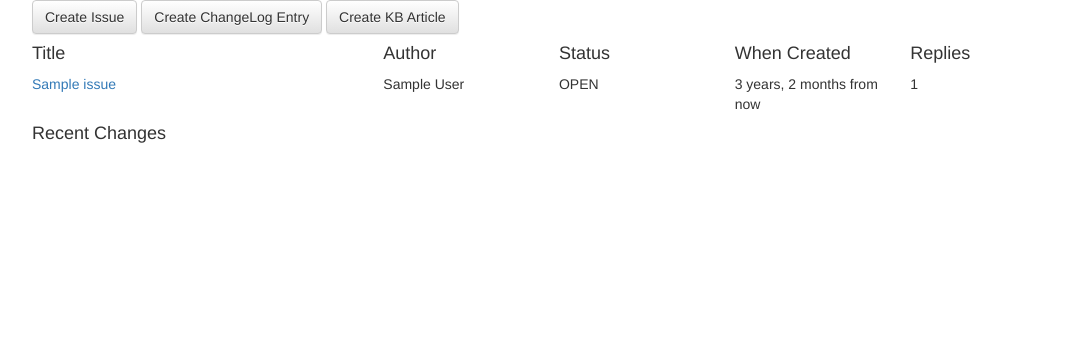
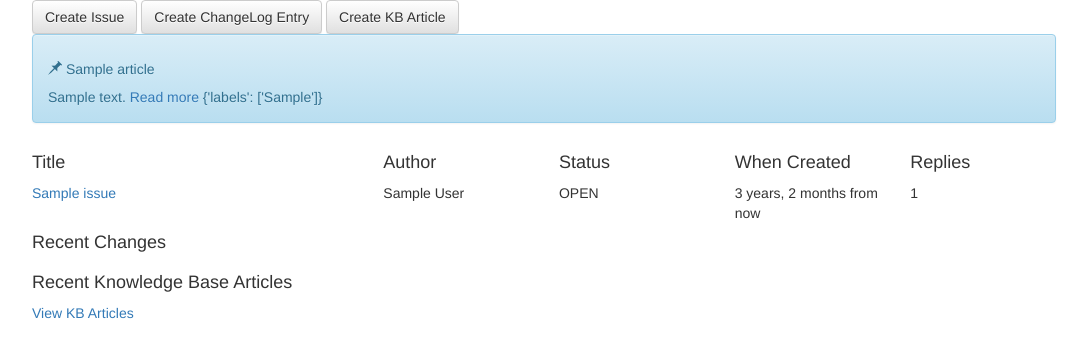
Before and after one commit to unisport/drunken-platypus, a Django app: page /helpdesk/ in a window 1280 px wide. Shown: the top 358 px of the page, without its empty margins (96-1183 px from the left). Run offline with Django 3.2, Linux system fonts and the light colour scheme; tables that the repository leaves empty hold one stand-in row (values such as "Sample post"); data that the repository does not hold is empty; some libraries are stand-ins or nearby versions.

Commit message:
Adding KB features

```diff
--- a/drunken_platypus/settings.py
+++ b/drunken_platypus/settings.py
@@ -65,6 +65,9 @@
                 'django.contrib.auth.context_processors.auth',
                 'django.contrib.messages.context_processors.messages',
             ],
+            'libraries': {
+                'helpdesk_extras': 'helpdesk.templatetags.helpdesk_extras',
+            }
         },
     },
 ]
--- a/helpdesk/models.py
+++ b/helpdesk/models.py
@@ -65,12 +65,25 @@
     # FIXME: Make this a real user
     author = models.CharField(max_length=100)
     topics = models.CharField(max_length=255)
+    pinned = models.BooleanField(default=False)
+
+    @staticmethod
+    def most_recent():
+        return Article.objects.filter(pinned=False).order_by('-created_at')[0:5]
+
+    @staticmethod
+    def most_recent_by_pinned():
+        return Article.objects.order_by('-created_at')
+
+    @staticmethod
+    def pinned_articles():
+        return Article.objects.order_by('-created_at')[0:5]
 
 # ModelForms
 class ArticleForm(ModelForm):
     class Meta:
         model = Article
-        fields = ['title', 'content', 'topics']
+        fields = ['title', 'content', 'topics', 'pinned']
         fields_required = ['title', 'content']
 
 class IssueForm(ModelForm):
--- a/helpdesk/templates/helpdesk/issue_index.html
+++ b/helpdesk/templates/helpdesk/issue_index.html
@@ -1,5 +1,6 @@
 {% extends 'base.html' %}
 {% load humanize %}
+{% load helpdesk_extras %}
 
 {% block content %}
 <div class="row">
@@ -9,6 +10,20 @@
         <a href="{% url 'article_new' %}" class="btn btn-default">Create KB Article</a>
     </div>
 </div>
+
+{% for article in pinned_articles %}
+<div class="row">
+    <div class="col-sm-12">
+        <div class="alert alert-info" role="alert">
+            <h5><span class="glyphicon glyphicon-pushpin"></span> {{ article.title }}</h5>
+            {{ article.content }}
+            <a href="{% url 'article_show' article.pk %}">Read more</a>
+            {{ article.topics|make_labels }}
+        </div>
+    </div>
+</div>
+{% endfor %}
+
 <div class="row">
     <div class="col-sm-12">
         <div class="row">
@@ -51,4 +66,21 @@
     {% endfor %}
     </div>
 </div>
+
+<div class="row">
+    <div class="col-sm-12">
+        <h4>Recent Knowledge Base Articles</h4>
+    {% for entry in recent_articles %}
+        <div class="row">
+            <div class="col-sm-12">
+                <div>{{ entry.created_at|naturaltime }}</div>
+                <div>{{ entry.title }}</div>
+                <div>{{ entry.summary }}</div>
+                <div>{{ entry.topics|make_labels }}</div>
+            </div>
+        </div>
+    {% endfor %}
+    <a href="{% url 'article_index' %}">View KB Articles</a>
+    </div>
+</div>
 {% endblock %}
--- /dev/null
+++ b/helpdesk/templates/labels.html
@@ -0,0 +1,3 @@
+{% for label in labels %}
+    <a href="/helpdesk/kb/topic/{{ label }}">{{ label }}</a>
+{% endfor %}
--- /dev/null
+++ b/helpdesk/templatetags/helpdesk_extras.py
@@ -0,0 +1,9 @@
+from django import template
+
+register = template.Library()
+
+@register.filter(name='make_labels')
+@register.inclusion_tag('labels.html', takes_context=True)
+def make_labels(value):
+    labels = value.split(',')
+    return {'labels': labels}
--- a/helpdesk/urls.py
+++ b/helpdesk/urls.py
@@ -12,5 +12,5 @@
     url(r'^kb/new/$', views.article_new, name='article_new'),
     url(r'^kb/$', views.article_index, name='article_index'),
     url(r'^kb/(?P<article_id>[0-9]+)/$', views.article_show, name='article_show'),
-    url(r'^kb/(?P<article_id>[0-9]+)/edit/$', views.article_exit, name='article_exit'),
+    url(r'^kb/(?P<article_id>[0-9]+)/edit/$', views.article_edit, name='article_edit'),
 ]
--- a/helpdesk/views.py
+++ b/helpdesk/views.py
@@ -2,16 +2,20 @@
 from django.http import JsonResponse
 import logging
 
-from .models import Issue, Comment, ChangeLog, IssueForm, CommentForm, ChangeLogForm
+from .models import Issue, Comment, ChangeLog, Article, IssueForm, CommentForm, ChangeLogForm, ArticleForm
 
 def issue_index(request):
     # Here we show a list of open issues
     recent_issues = Issue().most_recent()
     recent_changelogentries = ChangeLog().most_recent()
+    recent_articles = Article().most_recent()
+    pinned_articles = Article().pinned_articles()
 
     return render(request, 'helpdesk/issue_index.html', {
         'recent_issues' : recent_issues,
-        'recent_changelogentries' : recent_changelogentries
+        'recent_changelogentries' : recent_changelogentries,
+        'recent_articles' : recent_articles,
+        'pinned_articles' : pinned_articles
     })
 
 def issue_show(request, issue_id):
@@ -93,13 +97,31 @@
         return render(request, 'helpdesk/changelog_form.html', {'form' : form})
 
 def article_new(request):
-    pass
+    if request.method == 'POST':
+        form = ArticleForm(request.POST)
+        if form.is_valid():
+            article = form.save(commit=False)
+            article.save()
+
+            return JsonResponse({'success': True})
+        else:
+            return JsonResponse({'success': False,
+                'errors': [(k, v[0]) for k, v in form.errors.items()]
+            })
+    else:
+        form = ArticleForm
+
+    return render(request, 'helpdesk/article_form.html', { 'form' : form })
 
 def article_index(request):
+    recent_articles = Article.most_recent_by_pinned()
+
+    return render(request, 'helpdesk/article_index.html', { 'recent_articles' : recent_articles })
+
+def article_show(request, article_id):
+    article = get_object_or_404(Article, pk=article_id)
+
+    return render(request, 'helpdesk/article_show.html', {'article': article})
+
+def article_edit(request):
     pass
-
-def article_show(request):
-    pass
-
-def article_exit(request):
-    pass
```
Also changed, not shown: helpdesk/templates/helpdesk/article_form.html (added, +58 -0 lines), helpdesk/templates/helpdesk/article_index.html (added, +17 -0 lines), helpdesk/templates/helpdesk/article_show.html (added, +27 -0 lines), helpdesk/migrations/0010_article_pinned.py (added), helpdesk/templatetags/__init__.py (added).
